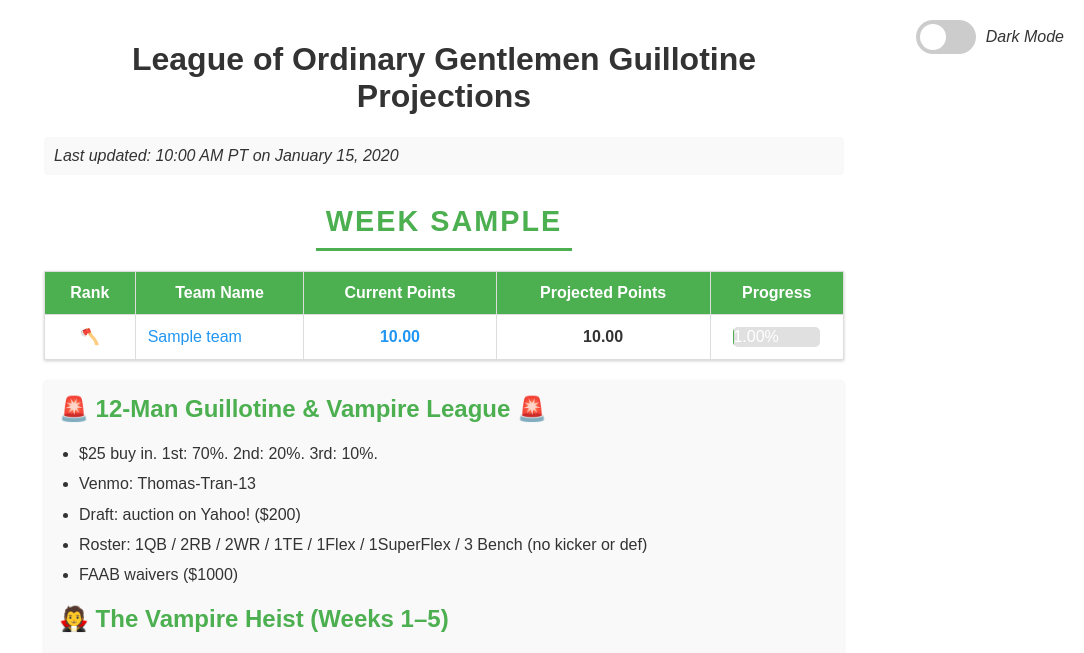
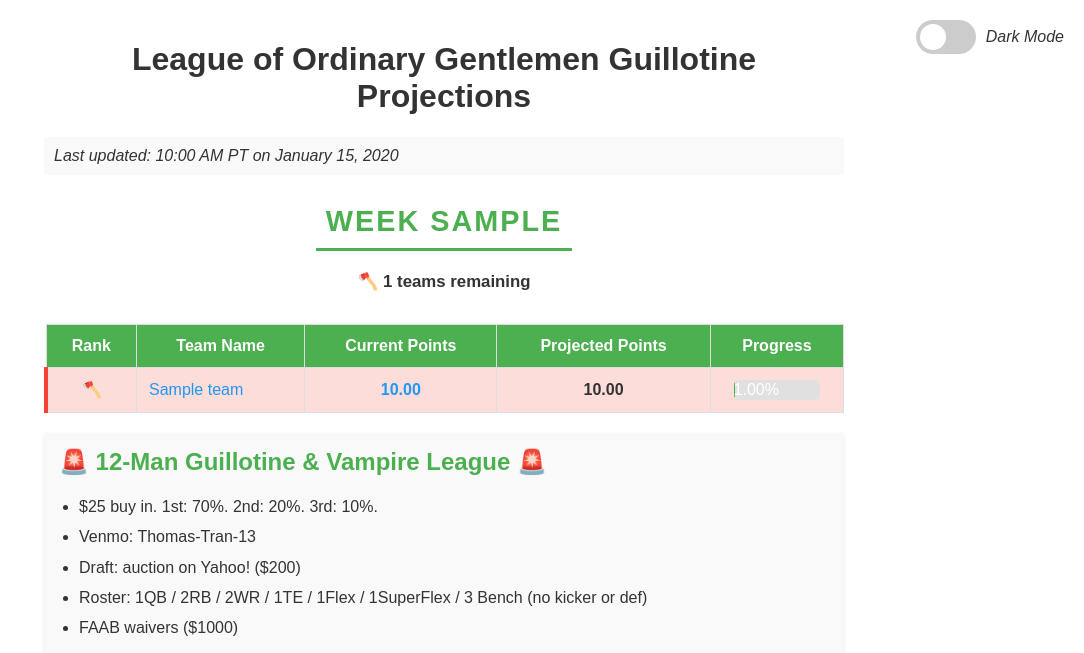
Before and after one commit to drtomaslight/LoOG-Guillotine-, a Flask app: template templates/rankings.html in a window 1280 px wide. Shown: the top 653 px of the page, without its empty margins (196-1280 px from the left). Run offline with Flask 2, Linux system fonts and the light colour scheme; the template is opened without the code that fills it: most values are stand-ins (such as "Sample title", 1, 10 or a date in 2020); data that the repository does not hold is empty.

Commit message:
Update rankings.html

```diff
--- a/templates/rankings.html
+++ b/templates/rankings.html
@@ -40,6 +40,41 @@
 
         [data-theme="dark"] .highlight-row:hover {
             background-color: rgba(76, 175, 80, 0.45) !important;  /* Slightly darker on hover for dark mode */
+        }
+
+        /* On the chopping block: lowest projected team this week */
+        .danger-row {
+            background-color: rgba(244, 67, 54, 0.18) !important;
+            border-left: 4px solid #f44336 !important;
+        }
+        .danger-row:hover {
+            background-color: rgba(244, 67, 54, 0.28) !important;
+        }
+        [data-theme="dark"] .danger-row {
+            background-color: rgba(244, 67, 54, 0.28) !important;
+            border-left: 4px solid #ef5350 !important;
+        }
+
+        /* Safe / weekly immunity: highest projected team this week */
+        .immune-row {
+            background-color: rgba(76, 175, 80, 0.18) !important;
+            border-left: 4px solid #4CAF50 !important;
+        }
+        .immune-row:hover {
+            background-color: rgba(76, 175, 80, 0.28) !important;
+        }
+        [data-theme="dark"] .immune-row {
+            background-color: rgba(76, 175, 80, 0.28) !important;
+            border-left: 4px solid #66bb6a !important;
+        }
+
+        /* Survivors banner */
+        .survivors {
+            text-align: center;
+            font-size: 1.05em;
+            font-weight: bold;
+            margin: 4px 0 12px;
+            color: var(--text-color);
         }
 
         .total-points {
@@ -319,6 +354,55 @@
             font-size: 1rem;
             color: var(--text-color);
         }
+
+        /* Horizontal scroll wrapper so the table never overflows small screens */
+        .table-wrapper {
+            width: 100%;
+            overflow-x: auto;
+            -webkit-overflow-scrolling: touch;
+        }
+
+        /* Sticky header while scrolling the table */
+        th {
+            position: sticky;
+            top: 0;
+            z-index: 1;
+        }
+
+        /* Mobile tweaks */
+        @media (max-width: 600px) {
+            body {
+                padding: 12px;
+            }
+            h1 {
+                font-size: 1.3em;
+            }
+            .week-title {
+                font-size: 1.3em;
+                letter-spacing: 1px;
+                padding: 6px;
+            }
+            th, td {
+                padding: 6px 5px;
+                font-size: 0.85em;
+            }
+            .progress-bar-container {
+                width: 100%;
+            }
+            .progress-bar {
+                height: 16px;
+                line-height: 16px;
+                font-size: 0.75em;
+            }
+            .theme-switch-wrapper {
+                position: static;
+                justify-content: flex-end;
+                margin-bottom: 8px;
+            }
+            .rules li {
+                font-size: 0.9em;
+            }
+        }
     </style>
 </head>
 <body>
@@ -337,6 +421,11 @@
 
     <h2 class="week-title">Week {{ current_week }}</h2>  <!-- Auto-advancing week -->
 
+    <div class="survivors">
+        🪓 {{ teams|length }} teams remaining
+    </div>
+
+    <div class="table-wrapper">
     <table>
         <thead>
             <tr>
@@ -351,14 +440,15 @@
         </thead>
         <tbody>
             {% for team in teams %}
-             <!-- Edit team with immunity: set a team_number below to highlight that team -->
-             <!--<tr {% if team.team_number == 7 or team.team_number == 16 %}class="highlight-row"{% endif %}>-->
-             <tr>
+             <!-- Teams are sorted lowest projected first: first = chopping block, last = weekly immunity -->
+             <tr {% if loop.first %}class="danger-row"{% elif loop.last %}class="immune-row"{% endif %}>
                 <!--<td>{{ teams|length - loop.index0 }}</td>-->
                 <td>
                     {% set rank = teams|length - loop.index0 %}
                         {% if rank == teams|length %}
                             🪓
+                        {% elif loop.last %}
+                            {{ rank }} 🛡️
                         {% else %}
                             {{ rank }}
                     {% endif %}
@@ -386,6 +476,7 @@
         </tbody>
 
     </table>
+    </div>
 
     <div class="rules">
         <h2>🚨 12-Man Guillotine &amp; Vampire League 🚨</h2>
```
